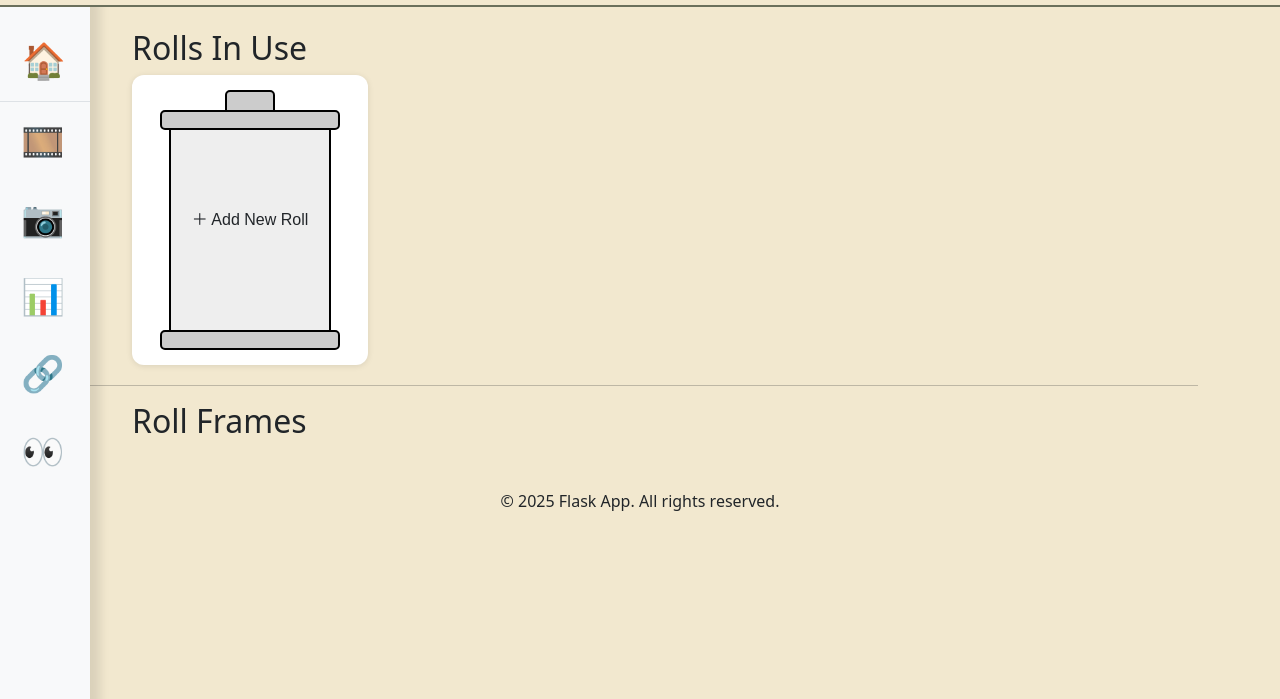
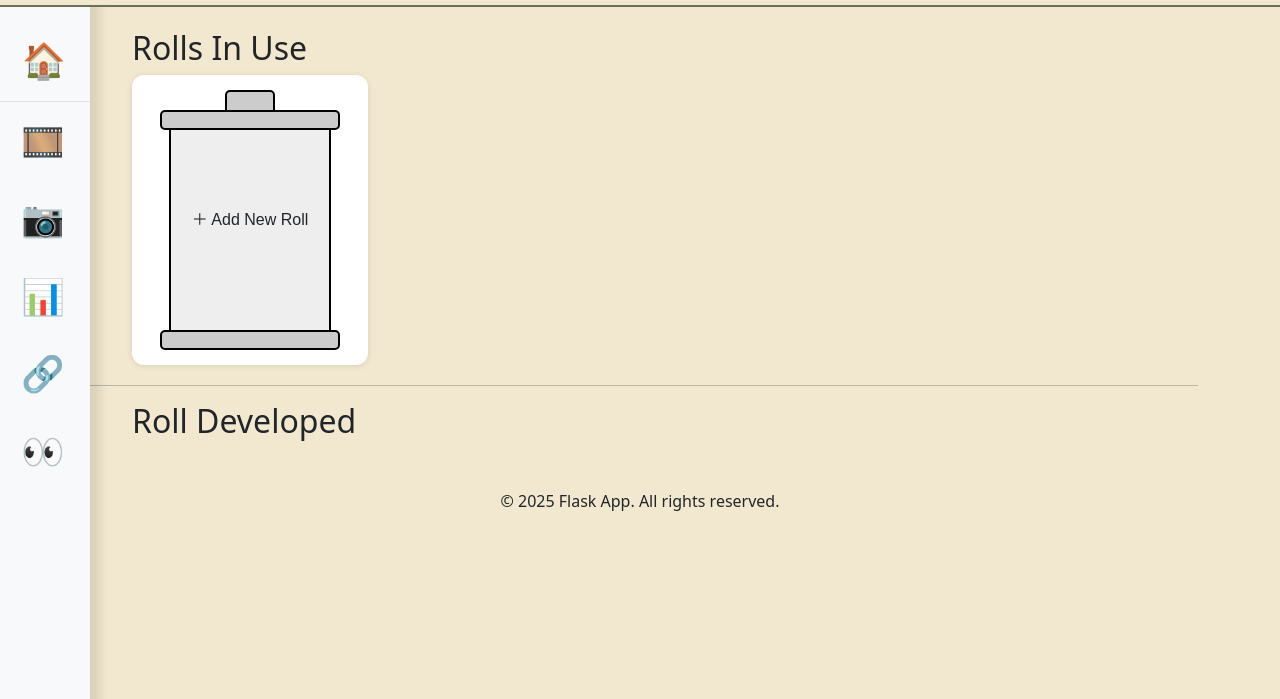
Before and after one commit to zhanzhan-lee/FilmTrack, a Flask app: page /shooting in a window 1280 px wide. Shown: the part 101-800 px from the top of the page. Run offline with Flask 3, Linux system fonts and the light colour scheme; the visitor is signed in with stand-in values (Sample User, id 1); data that the repository does not hold is empty.

Commit message:
Pre1 Preparation

```diff
--- a/app/templates/shooting.html
+++ b/app/templates/shooting.html
@@ -20,7 +20,7 @@
 <hr>
 
 <div class="content-container">
-    <h2>Roll Frames</h2>
+    <h2>Roll Developed</h2>
     <div id="roll-detail-list" class="roll-detail-section"></div>
 </div>
 {% endblock %}
```
